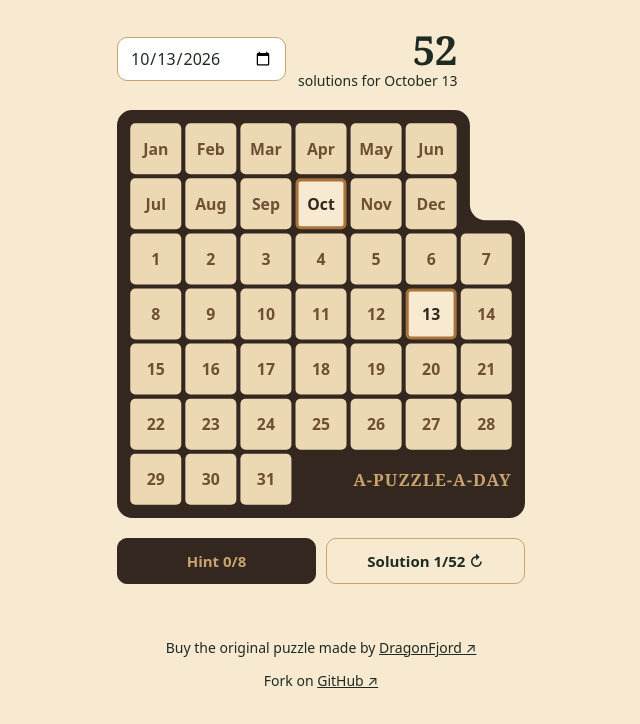
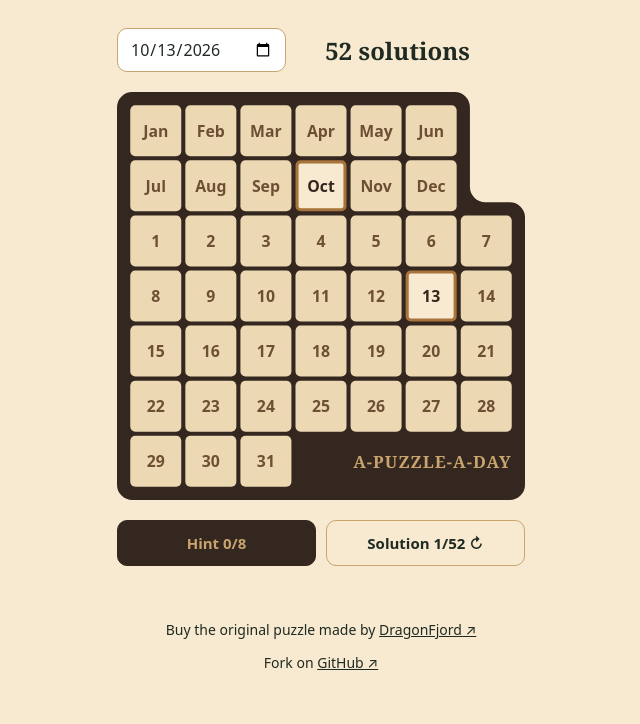
Before and after one commit to tommyno/a-puzzle-a-day-solver, a plain HTML site: page index.html in a window 1280 px wide. Shown: the whole page, without its empty margins (319-959 px from the left). Drawn offline with Linux system fonts and the light colour scheme.

Commit message:
Tweak header

```diff
--- a/index.html
+++ b/index.html
@@ -36,10 +36,7 @@
     <main>
       <header>
         <input type="date" id="date" aria-label="Date" />
-        <p class="count">
-          <span id="count-number"></span>
-          <span id="count-label"></span>
-        </p>
+        <p id="count"></p>
       </header>
 
       <!-- Drawn by app.js, which also sets the viewBox -->
--- a/scripts/app.js
+++ b/scripts/app.js
@@ -26,8 +26,7 @@ const WOODS = [
 ];
 
 const dateInput = document.getElementById('date');
-const countNumber = document.getElementById('count-number');
-const countLabel = document.getElementById('count-label');
+const count = document.getElementById('count');
 const board = document.getElementById('board');
 const frame = document.getElementById('frame');
 const layer = document.getElementById('layer');
@@ -52,7 +51,7 @@ function today() {
 }
 
 function onDateChange() {
-  const [y, m, d] = dateInput.value.split('-').map(Number);
+  const [, m, d] = dateInput.value.split('-').map(Number);
   if (!m || !d) return;
 
   month = MONTHS[m - 1];
@@ -62,13 +61,7 @@ function onDateChange() {
   solutionIndex = 0;
   resetHints();
 
-  countNumber.textContent = solutions.length;
-  // e.g. "October 9" or "9. oktober", depending on the browser's locale
-  const date = new Date(y, m - 1, d).toLocaleDateString(undefined, {
-    month: 'long',
-    day: 'numeric',
-  });
-  countLabel.textContent = `solutions for ${date}`;
+  count.textContent = `${solutions.length} solutions`;
   render();
 }
 
--- a/styles/style.css
+++ b/styles/style.css
@@ -38,7 +38,9 @@ main {
 header {
   display: flex;
   align-items: center;
+  justify-content: space-between;
   gap: 12px;
+  padding-right: 13.5%;
 }
 
 input[type='date'] {
@@ -51,21 +53,11 @@ input[type='date'] {
   color: var(--text);
 }
 
-.count {
+#count {
   margin: 0;
-  text-align: right;
-  line-height: 1.1;
-}
-
-#count-number {
-  display: block;
   font-family: var(--serif);
-  font-size: 40px;
+  font-size: 24px;
   font-weight: 700;
-}
-
-#count-label {
-  font-size: 14px;
 }
 
 /* Board: an SVG drawn by app.js, frame included.
```
